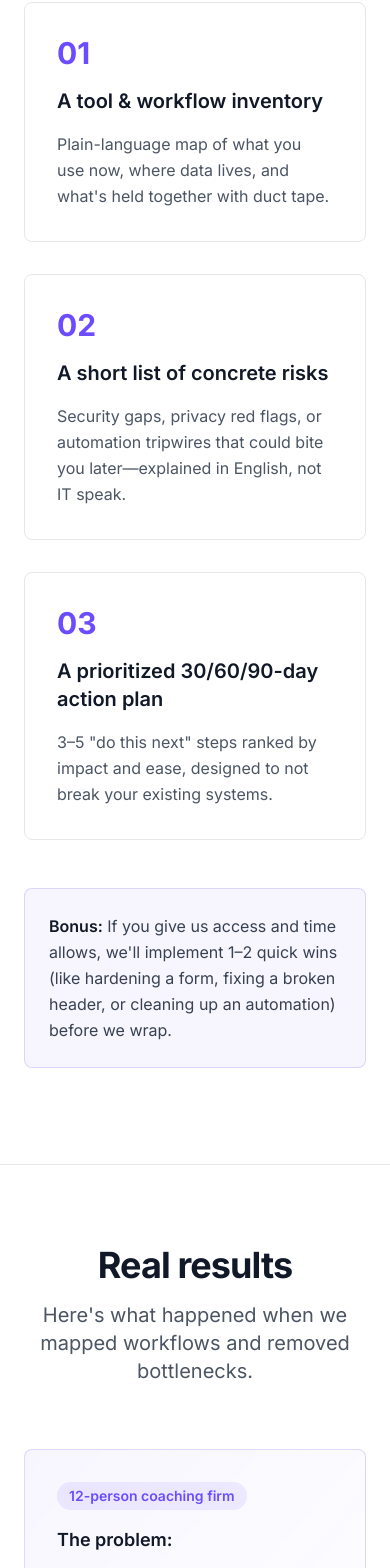
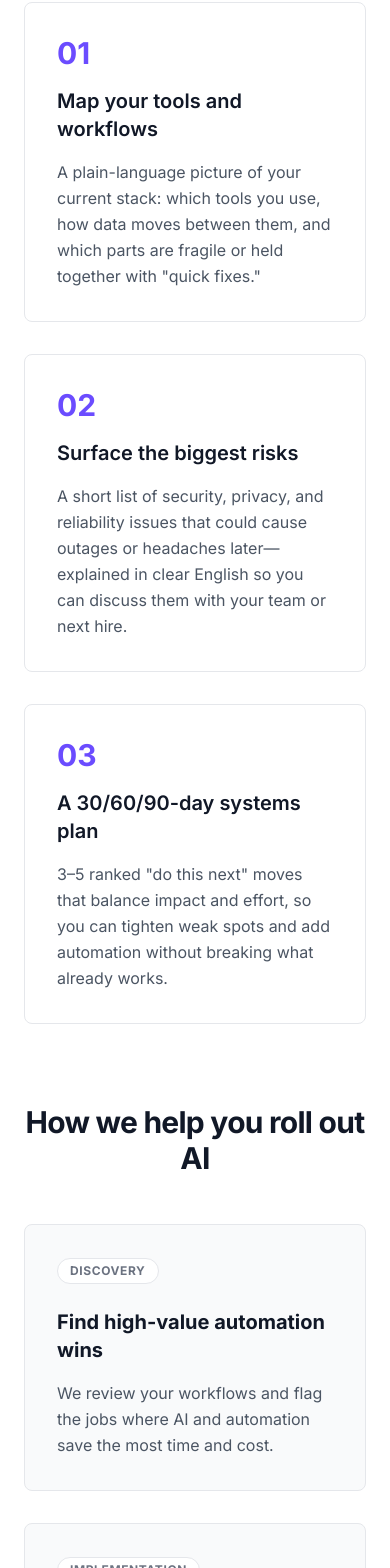
Before and after one commit to ocilab25/gaugon-website, a Next.js app: page / in a window 390 px wide. Shown: the part 4125-5693 px from the top of the page. Built offline with nearby package versions, Linux system fonts and the light colour scheme.

Commit message:
feat: update What You Get section and add AI rollout steps

```diff
--- a/components/sections/WhatYouGet.tsx
+++ b/components/sections/WhatYouGet.tsx
@@ -1,17 +1,35 @@
 export default function WhatYouGet() {
     const deliverables = [
         {
-            title: "A tool & workflow inventory",
-            description: "Plain-language map of what you use now, where data lives, and what's held together with duct tape.",
+            title: "Map your tools and workflows",
+            description: "A plain-language picture of your current stack: which tools you use, how data moves between them, and which parts are fragile or held together with \"quick fixes.\"",
         },
         {
-            title: "A short list of concrete risks",
-            description: "Security gaps, privacy red flags, or automation tripwires that could bite you later—explained in English, not IT speak.",
+            title: "Surface the biggest risks",
+            description: "A short list of security, privacy, and reliability issues that could cause outages or headaches later—explained in clear English so you can discuss them with your team or next hire.",
         },
         {
-            title: "A prioritized 30/60/90-day action plan",
-            description: "3–5 \"do this next\" steps ranked by impact and ease, designed to not break your existing systems.",
+            title: "A 30/60/90-day systems plan",
+            description: "3–5 ranked \"do this next\" moves that balance impact and effort, so you can tighten weak spots and add automation without breaking what already works.",
         },
+    ];
+
+    const aiRolloutSteps = [
+        {
+            title: "Find high-value automation wins",
+            text: "We review your workflows and flag the jobs where AI and automation save the most time and cost.",
+            tag: "Discovery"
+        },
+        {
+            title: "Build and connect your AI systems",
+            text: "We use custom code, AI agents, n8n, and your existing tools to wire those workflows into working systems.",
+            tag: "Implementation"
+        },
+        {
+            title: "Maintain, tune, and expand",
+            text: "As your business evolves, we keep an eye on the automations, fix issues, and suggest new areas where AI can free up more time or budget.",
+            tag: "Optimization"
+        }
     ];
 
     return (
@@ -23,7 +41,7 @@ export default function WhatYouGet() {
                 <p className="text-xl text-gray-600 text-center mb-16 max-w-2xl mx-auto">
                     Everything delivered in 7–14 days, ready to use or hand to your next hire.
                 </p>
-                <div className="grid grid-cols-1 md:grid-cols-3 gap-8 mb-12">
+                <div className="grid grid-cols-1 md:grid-cols-3 gap-8 mb-20">
                     {deliverables.map((item, index) => (
                         <div
                             key={index}
@@ -42,6 +60,31 @@ export default function WhatYouGet() {
                     ))}
                 </div>
 
+                {/* AI Rollout Section */}
+                <div className="mb-20">
+                    <h2 className="text-3xl sm:text-4xl font-bold text-center text-gray-900 mb-12 tracking-tight">
+                        How we help you roll out AI
+                    </h2>
+                    <div className="grid grid-cols-1 md:grid-cols-3 gap-8">
+                        {aiRolloutSteps.map((step, index) => (
+                            <div
+                                key={index}
+                                className="bg-gray-50 border border-gray-200 p-8 rounded-lg hover:border-primary/20 hover:shadow-md transition-all"
+                            >
+                                <span className="inline-block bg-white border border-gray-200 text-xs font-bold px-3 py-1 rounded-full text-gray-500 mb-6 uppercase tracking-wider">
+                                    {step.tag}
+                                </span>
+                                <h3 className="text-xl font-bold text-gray-900 mb-4">
+                                    {step.title}
+                                </h3>
+                                <p className="text-gray-600 leading-relaxed">
+                                    {step.text}
+                                </p>
+                            </div>
+                        ))}
+                    </div>
+                </div>
+
                 {/* Bonus Callout */}
                 <div className="bg-primary/5 border border-primary/20 rounded-lg p-6 max-w-4xl mx-auto">
                     <p className="text-gray-700 leading-relaxed">
```
